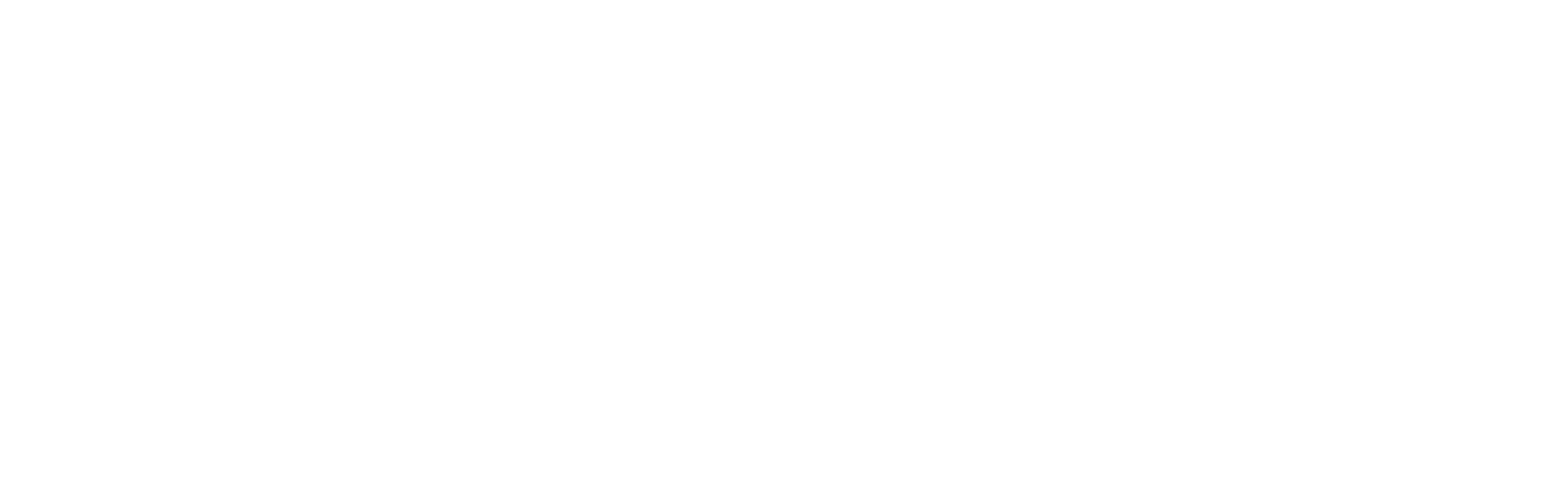
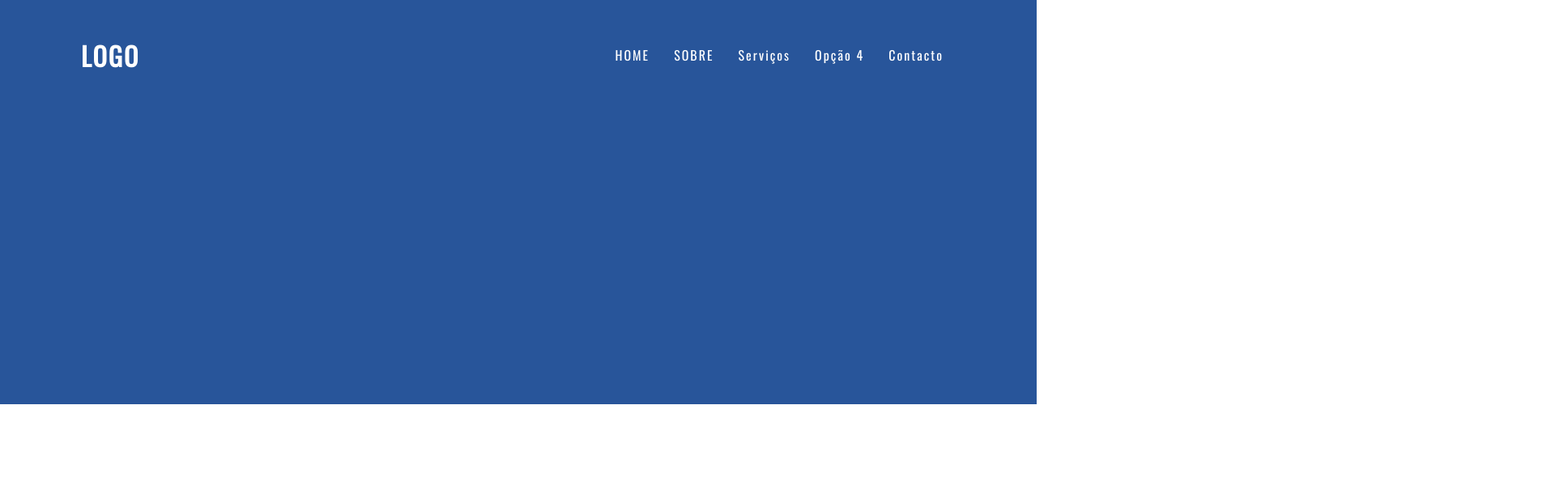
Before and after one commit to Zyrkos/Vasco_website, a plain HTML site: page index.html in a window 1280 px wide. Shown: the top 616 px of the page at 81% size, 1920 px wide, since content can reach past the window. Drawn offline with nearby package versions, Linux system fonts and the light colour scheme.

Commit message:
Add files via upload

```diff
--- a/index.html
+++ b/index.html
@@ -13,17 +13,12 @@
 </head>
 
 <body>
-
     <section class="top-page">
-
-
-
-
         <header>
             <a href="#" class="logo">Logo</a>
             <ul>
-            <li> <a href="#">Home</a> </li>
-            <li> <a href="#">Sobre</a> </li>
+                <li> <a href="#">HOME</a> </li>
+                <li> <a href="#">SOBRE</a> </li>
                 <li> <a href="#">Serviços</a> </li>
                 <li> <a href="#">Opção 4</a> </li>
                 <li> <a href="#">Contacto</a> </li>
--- a/style.css
+++ b/style.css
@@ -1,26 +1,23 @@
 *, *::before, *::after {
     box-sizing: border-box;
+}
 
+html, body {
+    margin:0;
+    padding:0;
+    height: 100%;
+    width: 100%;
 }
 
 body {
     font-family: 'Oswald', sans-serif;
-    display: flex;
-    flex-direction: column;
-    min-height: 200vh;
 }
 
 .top-page {
     background-color: #28559a;
-
     color: white;
-    margin: 200vh;
-    height: 100vh;
-    width: 100vh;
-
-
-
-
+    width: 100%;
+    height: 500px;
 }
 
 header {
```
Lines whose indentation alone changed are shown as unchanged.
